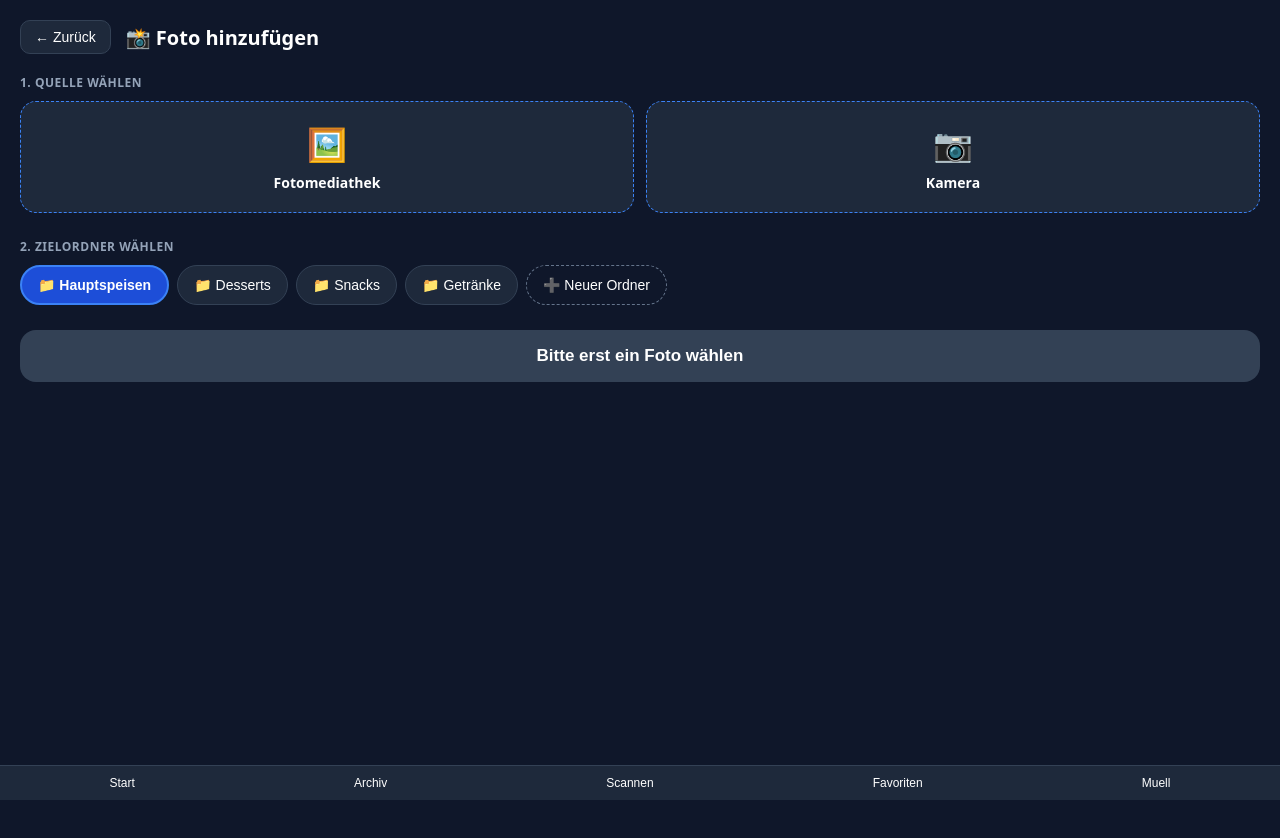
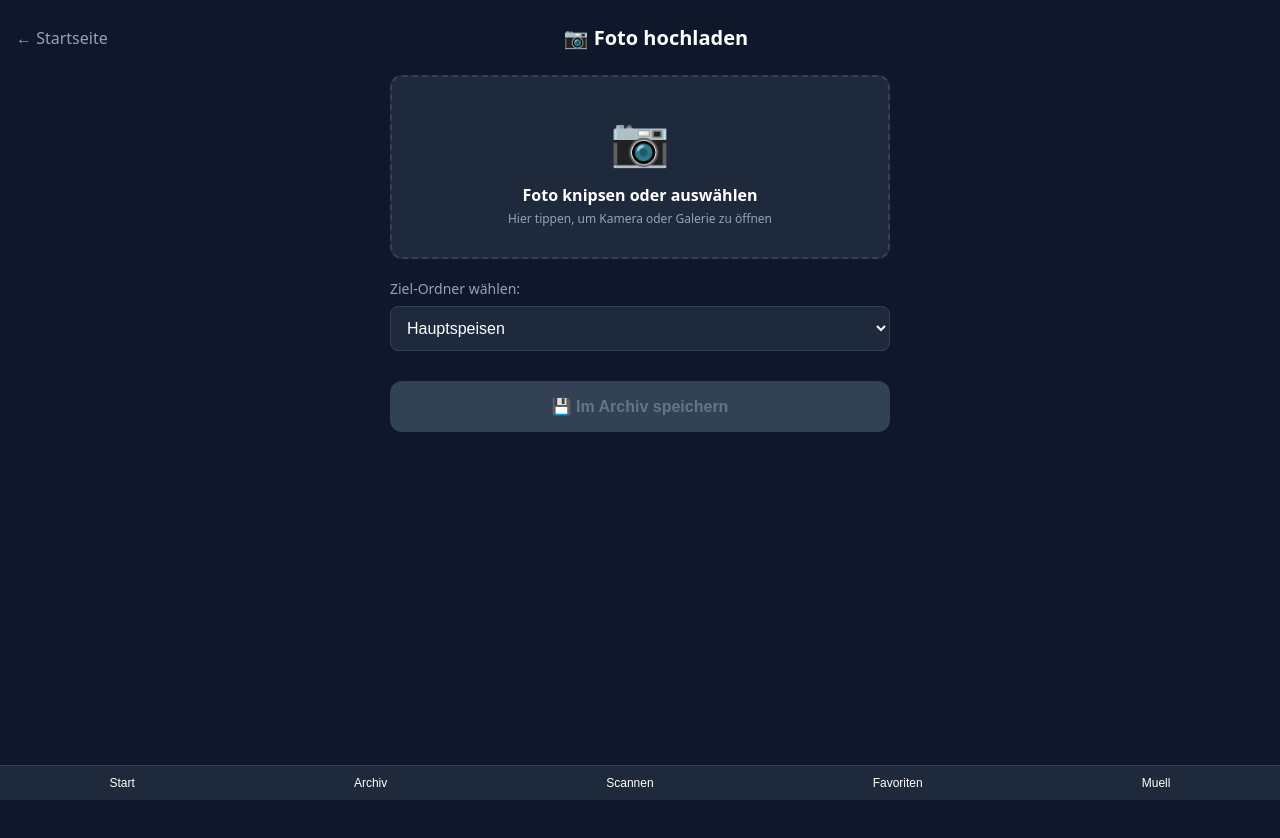
Before and after one commit to maxhuber9393/mhx-kitchen, a React (Vite) app: page /scan in a window 1280 px wide. Shown: the top 838 px of the page. Built offline with nearby package versions, Linux system fonts and the light colour scheme; no server answers; the database is empty.

Commit message:
fix: remove bottom bar and fix photo upload saving logic

```diff
--- a/src/pages/Scan.tsx
+++ b/src/pages/Scan.tsx
@@ -1,205 +1,139 @@
-import { useState, useEffect } from 'react'
-import { supabase } from '../supabase'
+import { useState } from 'react'
 import { Link, useNavigate } from 'react-router-dom'
+
+const FOLDERS = [
+  'Hauptspeisen',
+  'Desserts',
+  'Vorspeisen',
+  'Snacks',
+  'Getränke',
+  'Sonstiges'
+]
 
 export default function Scan() {
   const navigate = useNavigate()
-  const [file, setFile] = useState<File | null>(null)
-  const [preview, setPreview] = useState<string | null>(null)
-  const [folders, setFolders] = useState<string[]>([])
+  const [selectedImage, setSelectedImage] = useState<string | null>(null)
   const [selectedFolder, setSelectedFolder] = useState<string>('Hauptspeisen')
-  const [customFolder, setCustomFolder] = useState<string>('')
-  const [isCreatingNewFolder, setIsCreatingNewFolder] = useState<boolean>(false)
-  const [loading, setLoading] = useState<boolean>(false)
 
-  useEffect(() => {
-    const fetchFolders = async () => {
-      if (!supabase) return
-      const { data: dbFolders } = await supabase.from('folders').select('name')
-      const { data: dbPhotos } = await supabase.from('photos').select('folder_name')
-      const defaults = ['Hauptspeisen', 'Desserts', 'Snacks', 'Getränke']
-      const fromFolders = dbFolders ? dbFolders.map(f => f.name) : []
-      const fromPhotos = dbPhotos ? dbPhotos.map(p => p.folder_name).filter(Boolean) : []
-      const allFolders = Array.from(new Set([...defaults, ...fromFolders, ...fromPhotos]))
-      setFolders(allFolders)
-      if (allFolders.length > 0) setSelectedFolder(allFolders[0])
+  // Bild auswählen / aufnehmen
+  const handleImageChange = (e: React.ChangeEvent<HTMLInputElement>) => {
+    if (e.target.files && e.target.files[0]) {
+      const file = e.target.files[0]
+      const reader = new FileReader()
+      reader.onloadend = () => {
+        setSelectedImage(reader.result as string)
       }
-    fetchFolders()
-  }, [])
-
-  const handleFileChange = (e: React.ChangeEvent<HTMLInputElement>) => {
-    if (e.target.files && e.target.files[0]) {
-      const selected = e.target.files[0]
-      setFile(selected)
-      setPreview(URL.createObjectURL(selected))
+      reader.readAsDataURL(file)
     }
   }
 
-  const handleClearImage = () => {
-    setFile(null)
-    setPreview(null)
+  // Foto im Archiv speichern
+  const handleSave = () => {
+    if (!selectedImage) return
+
+    const newPhoto = {
+      id: Date.now().toString(),
+      url: selectedImage,
+      category: selectedFolder,
+      favorite: false
     }
 
-  const handleSave = async () => {
-    if (!file) return alert('Bitte wähle zuerst ein Bild aus!')
+    // Aus LocalStorage laden
+    const savedArchive = localStorage.getItem('mhx_archive_photos')
+    const currentArchive = savedArchive ? JSON.parse(savedArchive) : []
 
-    const targetFolder = isCreatingNewFolder ? customFolder.trim() : selectedFolder
-    if (!targetFolder) return alert('Bitte gib einen Ordnernamen ein!')
+    // Neues Bild hinzufügen
+    const updatedArchive = [...currentArchive, newPhoto]
 
-    setLoading(true)
+    // Speichern
+    localStorage.setItem('mhx_archive_photos', JSON.stringify(updatedArchive))
 
-    try {
-      if (!supabase) return
-
-      const fileExt = file.name.split('.').pop() || 'jpg'
-      const fileName = `${Date.now()}_${Math.random().toString(36).substring(2, 7)}.${fileExt}`
-
-      const { error: uploadError } = await supabase.storage.from('photos').upload(fileName, file)
-
-      if (uploadError) {
-        alert('Upload-Fehler: ' + uploadError.message)
-        setLoading(false)
-        return
-      }
-
-      const { data: urlData } = supabase.storage.from('photos').getPublicUrl(fileName)
-
-      await supabase.from('folders').insert([{ name: targetFolder }])
-      await supabase.from('photos').insert([{ folder_name: targetFolder, image_url: urlData.publicUrl }])
-
-      alert(`Bild erfolgreich im Ordner "${targetFolder}" gespeichert!`)
+    // Zurück zum Archiv leiten
     navigate('/archive')
-    } catch (err) {
-      alert('Fehler beim Speichern!')
-    } finally {
-      setLoading(false)
-    }
   }
 
   return (
-    <div style={{ padding: '20px', minHeight: '100vh', backgroundColor: '#0f172a', color: 'white', boxSizing: 'border-box', fontFamily: 'system-ui, sans-serif' }}>
+    <div style={{ padding: '24px 16px', minHeight: '100vh', backgroundColor: '#0f172a', color: 'white', fontFamily: 'system-ui, sans-serif' }}>
 
-      {/* Top Header */}
-      <div style={{ display: 'flex', alignItems: 'center', marginBottom: '20px', gap: '15px' }}>
-        <Link to="/" style={{ textDecoration: 'none' }}>
-          <button style={{ padding: '8px 14px', backgroundColor: '#1e293b', color: 'white', border: '1px solid #334155', borderRadius: '10px', cursor: 'pointer', fontSize: '14px' }}>
-            ← Zurück
-          </button>
-        </Link>
-        <h2 style={{ margin: 0, fontSize: '20px', fontWeight: 'bold' }}>📸 Foto hinzufügen</h2>
+      {/* Header */}
+      <div style={{ display: 'flex', alignItems: 'center', justifyContent: 'space-between', marginBottom: '24px' }}>
+        <Link to="/" style={{ color: '#94a3b8', textDecoration: 'none', fontSize: '16px' }}>← Startseite</Link>
+        <h1 style={{ fontSize: '20px', fontWeight: 'bold', margin: 0 }}>📷 Foto hochladen</h1>
+        <div style={{ width: '60px' }}></div>
       </div>
 
-      {/* Foto Vorschau (falls gewählt) */}
-      {preview ? (
-        <div style={{ marginBottom: '20px', position: 'relative' }}>
-          <img src={preview} alt="Vorschau" style={{ width: '100%', maxHeight: '220px', objectFit: 'cover', borderRadius: '16px', border: '2px solid #3b82f6' }} />
+      <div style={{ maxWidth: '500px', margin: '0 auto', display: 'flex', flexDirection: 'column', gap: '20px' }}>
+
+        {/* Foto Auswählen / Kamera */}
+        <div style={{ backgroundColor: '#1e293b', border: '2px dashed #334155', borderRadius: '12px', padding: '30px', textAlign: 'center' }}>
+          {selectedImage ? (
+            <div>
+              <img src={selectedImage} alt="Vorschau" style={{ width: '100%', maxHeight: '250px', objectFit: 'contain', borderRadius: '8px', marginBottom: '12px' }} />
               <button
-            onClick={handleClearImage}
-            style={{ position: 'absolute', top: '10px', right: '10px', backgroundColor: 'rgba(239, 68, 68, 0.9)', color: 'white', border: 'none', borderRadius: '50%', width: '32px', height: '32px', cursor: 'pointer', fontWeight: 'bold', fontSize: '14px' }}
+                onClick={() => setSelectedImage(null)}
+                style={{ backgroundColor: '#334155', color: 'white', border: 'none', padding: '8px 16px', borderRadius: '6px', fontSize: '12px', cursor: 'pointer' }}
               >
-            ✕
+                🔄 Anderes Foto wählen
               </button>
             </div>
           ) : (
-        /* Schritt 1: Bildquelle auswählen */
-        <div style={{ marginBottom: '25px' }}>
-          <label style={{ display: 'block', fontSize: '12px', fontWeight: 'bold', color: '#94a3b8', marginBottom: '10px', textTransform: 'uppercase', letterSpacing: '0.5px' }}>
-            1. Quelle wählen
+            <label style={{ cursor: 'pointer', display: 'block' }}>
+              <div style={{ fontSize: '48px', marginBottom: '12px' }}>📷</div>
+              <div style={{ fontSize: '16px', fontWeight: 'bold', marginBottom: '4px' }}>Foto knipsen oder auswählen</div>
+              <div style={{ fontSize: '12px', color: '#94a3b8' }}>Hier tippen, um Kamera oder Galerie zu öffnen</div>
+              <input
+                type="file"
+                accept="image/*"
+                onChange={handleImageChange}
+                style={{ display: 'none' }}
+              />
             </label>
+          )}
+        </div>
 
-          <div style={{ display: 'grid', gridTemplateColumns: '1fr 1fr', gap: '12px' }}>
-            <label style={{ backgroundColor: '#1e293b', border: '1px dashed #3b82f6', borderRadius: '16px', padding: '20px 10px', textAlign: 'center', cursor: 'pointer', display: 'flex', flexDirection: 'column', alignItems: 'center', gap: '8px' }}>
-              <span style={{ fontSize: '32px' }}>🖼️</span>
-              <span style={{ fontSize: '14px', fontWeight: 'bold' }}>Fotomediathek</span>
-              <input type="file" accept="image/*" onChange={handleFileChange} style={{ display: 'none' }} />
-            </label>
-
-            <label style={{ backgroundColor: '#1e293b', border: '1px dashed #3b82f6', borderRadius: '16px', padding: '20px 10px', textAlign: 'center', cursor: 'pointer', display: 'flex', flexDirection: 'column', alignItems: 'center', gap: '8px' }}>
-              <span style={{ fontSize: '32px' }}>📷</span>
-              <span style={{ fontSize: '14px', fontWeight: 'bold' }}>Kamera</span>
-              <input type="file" accept="image/*" capture="environment" onChange={handleFileChange} style={{ display: 'none' }} />
-            </label>
-          </div>
-        </div>
-      )}
-
-      {/* Schritt 2: Zielordner als Kacheln */}
-      <div style={{ marginBottom: '25px' }}>
-        <label style={{ display: 'block', fontSize: '12px', fontWeight: 'bold', color: '#94a3b8', marginBottom: '10px', textTransform: 'uppercase', letterSpacing: '0.5px' }}>
-          2. Zielordner wählen
-        </label>
-
-        <div style={{ display: 'flex', flexWrap: 'wrap', gap: '8px' }}>
-          {folders.map(f => (
-            <button
-              key={f}
-              onClick={() => { setSelectedFolder(f); setIsCreatingNewFolder(false); }}
+        {/* Ordner-Auswahl */}
+        <div>
+          <label style={{ display: 'block', marginBottom: '8px', fontSize: '14px', color: '#94a3b8' }}>Ziel-Ordner wählen:</label>
+          <select
+            value={selectedFolder}
+            onChange={(e) => setSelectedFolder(e.target.value)}
             style={{
-                padding: '10px 16px',
-                borderRadius: '20px',
-                border: selectedFolder === f && !isCreatingNewFolder ? '2px solid #3b82f6' : '1px solid #334155',
-                backgroundColor: selectedFolder === f && !isCreatingNewFolder ? '#1d4ed8' : '#1e293b',
+              width: '100%',
+              backgroundColor: '#1e293b',
               color: 'white',
-                fontSize: '14px',
-                fontWeight: selectedFolder === f && !isCreatingNewFolder ? 'bold' : 'normal',
-                cursor: 'pointer',
-                transition: 'all 0.15s ease'
+              border: '1px solid #334155',
+              padding: '12px',
+              borderRadius: '8px',
+              fontSize: '16px',
+              outline: 'none'
             }}
           >
-              📁 {f}
-            </button>
+            {FOLDERS.map(folder => (
+              <option key={folder} value={folder}>{folder}</option>
             ))}
-
-          <button
-            onClick={() => setIsCreatingNewFolder(true)}
-            style={{
-              padding: '10px 16px',
-              borderRadius: '20px',
-              border: isCreatingNewFolder ? '2px solid #3b82f6' : '1px dashed #64748b',
-              backgroundColor: isCreatingNewFolder ? '#1d4ed8' : 'transparent',
-              color: 'white',
-              fontSize: '14px',
-              cursor: 'pointer'
-            }}
-          >
-            ➕ Neuer Ordner
-          </button>
-        </div>
-
-        {isCreatingNewFolder && (
-          <input
-            type="text"
-            placeholder="Neuer Ordnername..."
-            value={customFolder}
-            onChange={(e) => setCustomFolder(e.target.value)}
-            autoFocus
-            style={{ width: '100%', padding: '12px', marginTop: '12px', borderRadius: '12px', backgroundColor: '#1e293b', color: 'white', border: '1px solid #3b82f6', fontSize: '15px', boxSizing: 'border-box', outline: 'none' }}
-          />
-        )}
+          </select>
         </div>
 
         {/* Speichern Button */}
         <button
           onClick={handleSave}
-        disabled={loading || !file}
+          disabled={!selectedImage}
           style={{
-          width: '100%',
+            backgroundColor: selectedImage ? '#3b82f6' : '#334155',
+            color: selectedImage ? 'white' : '#64748b',
+            border: 'none',
             padding: '16px',
-          backgroundColor: file ? '#22c55e' : '#334155',
-          color: 'white',
-          border: 'none',
-          borderRadius: '16px',
-          fontSize: '17px',
+            borderRadius: '12px',
+            fontSize: '16px',
             fontWeight: 'bold',
-          cursor: file && !loading ? 'pointer' : 'not-allowed',
-          opacity: loading ? 0.7 : 1,
-          boxShadow: file ? '0 4px 14px rgba(34, 197, 94, 0.4)' : 'none',
-          transition: 'all 0.2s ease'
+            cursor: selectedImage ? 'pointer' : 'not-allowed',
+            marginTop: '10px'
           }}
         >
-        {loading ? 'Wird hochgeladen...' : file ? `💾 In "${isCreatingNewFolder ? (customFolder || 'Neuer Ordner') : selectedFolder}" speichern` : 'Bitte erst ein Foto wählen'}
+          💾 Im Archiv speichern
         </button>
 
       </div>
+    </div>
   )
 }
```
Lines whose indentation alone changed are shown as unchanged.
